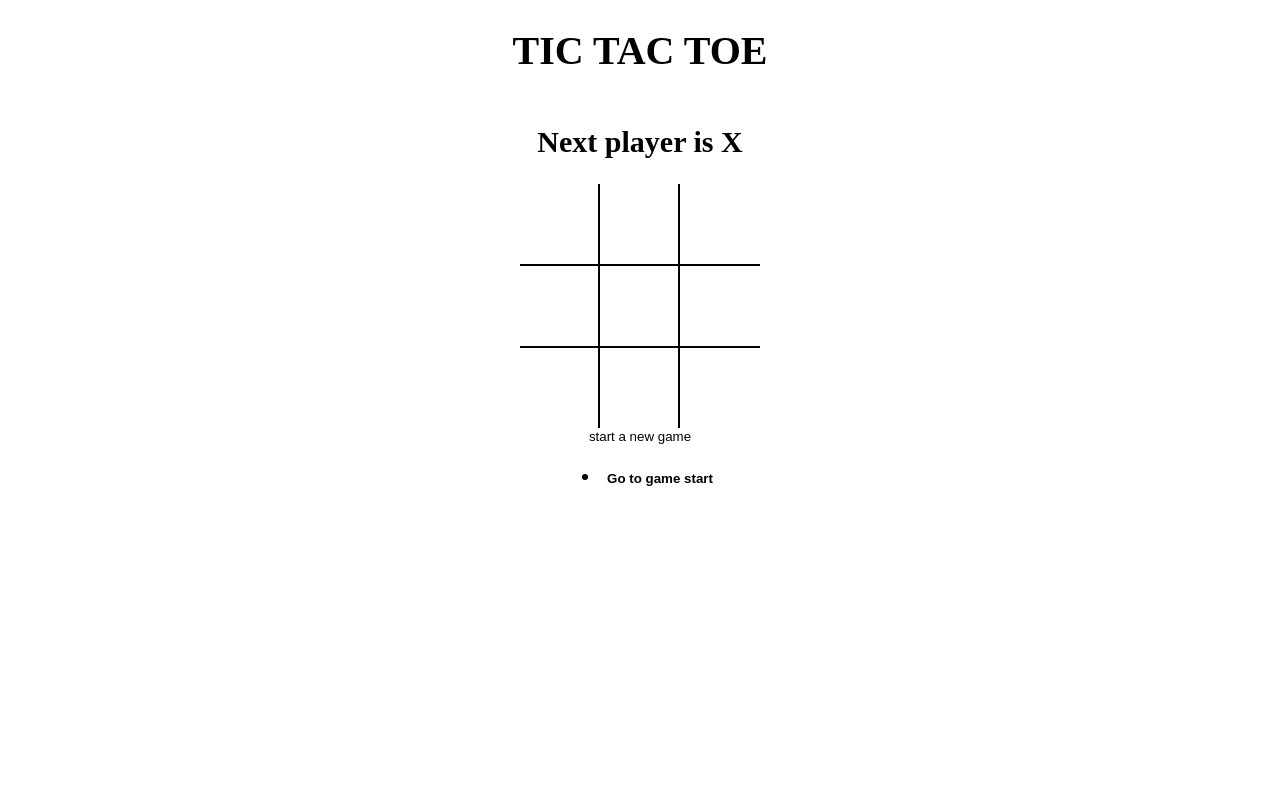
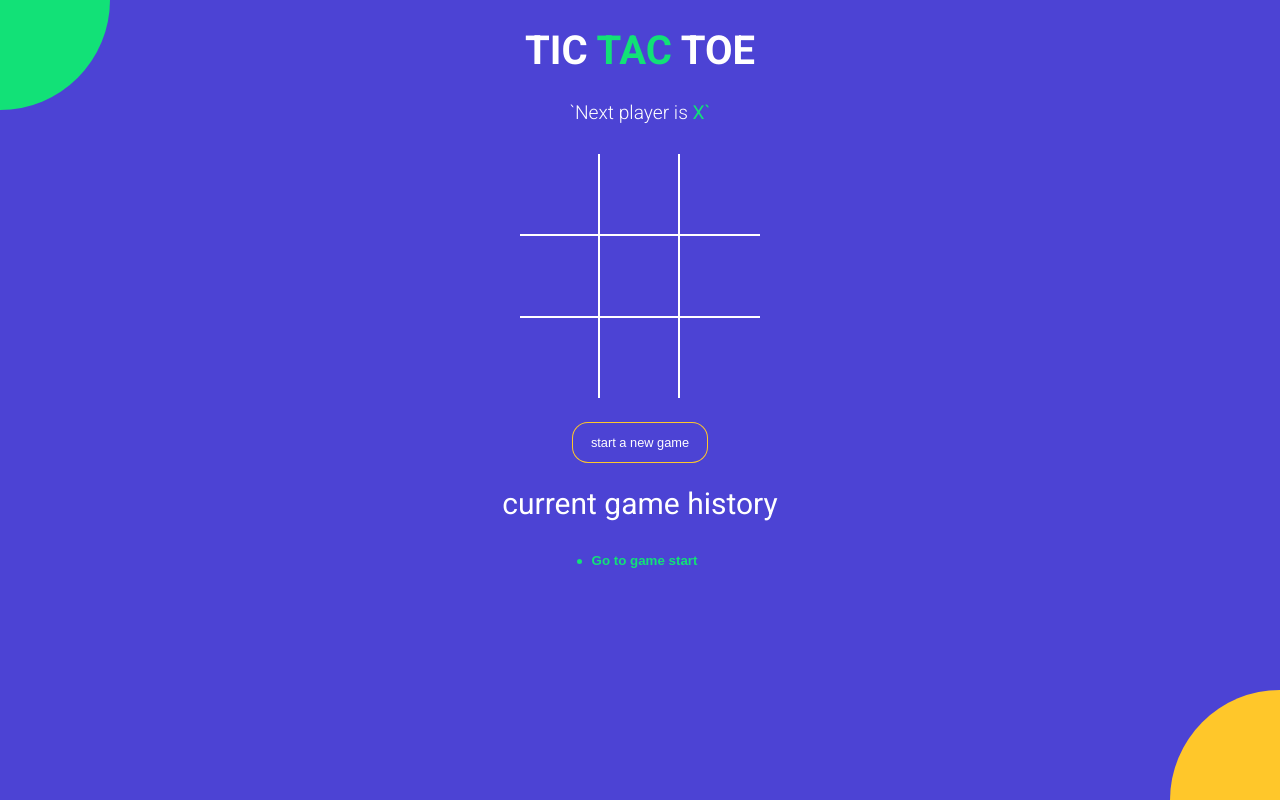
Before and after one commit to ektasep/tictactoe, a React (Vite) app: page / in a window 1280 px wide. Built offline with nearby package versions, Linux system fonts and the light colour scheme; the HTML template or start-up script is replaced by a standard one.

Commit message:
styling the entire app

```diff
--- a/index.html
+++ b/index.html
@@ -1,7 +1,14 @@
 <!DOCTYPE html>
 <html>
   <head>
-    <title>React Vite Micro App</title>
+    <meta charset="UTF-8" />
+    <meta name="viewport" content="width=device-width, initial-scale=1.0" />
+    <meta http-equiv="X-UA-Compatible" content="ie=edge" />
+    <link
+      href="https://fonts.googleapis.com/css?family=Roboto:300,400,700&display=swap"
+      rel="stylesheet"
+    />
+    <title>TIC TAC TOE</title>
   </head>
   <body>
     <div id="root"></div>
--- a/src/App.jsx
+++ b/src/App.jsx
@@ -42,18 +42,26 @@
   };
   return (
     <div className="app">
-      <h1>TIC TAC TOE</h1>
+      <h1>
+        TIC <span className="text-green"> TAC </span>TOE
+      </h1>
       <Statusmsg winner={winner} current={current} />
       <Board
         board={current.board}
         handleSquareClick={handleSquareClick}
         winningSquares={winningSquares}
       />
-      <button type="button" onClick={onnewgame}>
+      <button
+        type="button"
+        onClick={onnewgame}
+        className={` btn-reset ${winner ? 'active' : ' '}`}
+      >
         {' '}
         start a new game
       </button>
+      <h2 style={{ fontWeight: 'normal' }}>current game history</h2>
       <History history={history} moveTo={moveTo} currentMove={currentMove} />
+      <div className="bg-balls"></div>
     </div>
   );
 }
--- a/src/components/History.jsx
+++ b/src/components/History.jsx
@@ -2,15 +2,13 @@
 
 function History({ history, moveTo, currentMove }) {
   return (
-    <div>
-      <ul>
+    <div className="history-wrapper">
+      <ul className="history">
         {history.map((_, move) => {
           return (
             <li key={move}>
               <button
-                style={{
-                  fontWeight: move === currentMove ? 'bold' : 'normal',
-                }}
+                className={` btn-move ${move === currentMove ? 'active' : ' '}`}
                 type="button"
                 onClick={() => {
                   moveTo(move);
--- a/src/components/Square.jsx
+++ b/src/components/Square.jsx
@@ -4,9 +4,10 @@
   return (
     <button
       type="button"
-      className="square"
       onClick={onClick}
-      style={{ fontWeight: isWinningSquare ? 'bold' : 'normal' }}
+      className={`square ${isWinningSquare ? 'winning' : ' '} ${
+        value === 'X' ? 'text-green' : 'text-orange'
+      }`}
     >
       {value}
     </button>
--- a/src/components/Statusmsg.jsx
+++ b/src/components/Statusmsg.jsx
@@ -4,13 +4,30 @@
   const noMovesLeft = current.board.every(el => el !== null);
 
   return (
-    <h2>
-      {winner && `Wineer is  ${winner}`}
-      {!winner &&
-        !noMovesLeft &&
-        `Next player is ${current.isXNext ? 'X' : 'O'}`}
-      {!winner && noMovesLeft && 'X and O tied'}
-    </h2>
+    <div className="status-message">
+      {winner && (
+        <>
+          Winner is{' '}
+          <span className={winner === 'X' ? 'text-green' : 'text-orange'}>
+            {winner}{' '}
+          </span>
+        </>
+      )}
+      {!winner && !noMovesLeft && (
+        <>
+          `Next player is{' '}
+          <span className={current.isXNext ? 'text-green' : 'text-orange'}>
+            {current.isXNext ? 'X' : 'O'}`
+          </span>
+        </>
+      )}
+      {!winner && noMovesLeft && (
+        <>
+          <span className="text-green">X</span> and{' '}
+          <span className="text-orange">O</span> tied
+        </>
+      )}
+    </div>
   );
 }
 
--- a/src/styles/root.scss
+++ b/src/styles/root.scss
@@ -41,3 +41,175 @@
     }
   }
 }
+$green: #12e177;
+$orange: #ffc72a;
+$blue: #4c43d4;
+
+body {
+  font-family: 'Roboto', sans-serif;
+  background-color: $blue;
+  color: #fff;
+  padding: 0;
+  margin: 0;
+}
+
+button {
+  background: none;
+  border: none;
+  outline: none;
+  &:hover {
+    cursor: pointer;
+  }
+}
+
+.app {
+  font-size: 20px;
+  display: flex;
+  flex-direction: column;
+  align-items: center;
+}
+
+.text-green {
+  color: $green;
+}
+
+.text-orange {
+  color: $orange;
+}
+
+.history-wrapper {
+  width: 300px;
+  text-align: center;
+  margin-bottom: 20px;
+  .history {
+    display: inline-block;
+    padding: 0;
+    margin: 0;
+    li {
+      list-style: none;
+      text-align: left;
+      &:before {
+        content: '';
+        border-radius: 50%;
+        display: inline-block;
+        height: 5px;
+        width: 5px;
+        background-color: $green;
+        margin-right: 4px;
+        margin-bottom: 1px;
+      }
+
+      .btn-move {
+        color: #fff;
+        &.active {
+          font-weight: bold;
+          color: $green;
+        }
+      }
+    }
+  }
+}
+
+.status-message {
+  margin-bottom: 30px;
+  font-size: 1.2rem;
+  font-weight: lighter;
+  span {
+    font-weight: normal;
+  }
+}
+
+.btn-reset {
+  font-size: 0.8rem;
+  color: #fff;
+  border-radius: 15px;
+  padding: 12px 18px;
+  margin-top: 25px;
+  transition: all 0.2s;
+  background-color: $blue;
+  box-shadow: 0px 0px 0px 1px $orange;
+  &.active {
+    background-color: $orange;
+    box-shadow: none;
+  }
+}
+
+.board {
+  .board-row {
+    display: flex;
+    flex-direction: row;
+    border-bottom: 2px solid #fff;
+    &:last-child {
+      border-bottom: none;
+    }
+    .square {
+      width: 80px;
+      height: 80px;
+      border-right: 2px solid #fff;
+      font-size: 2.5rem;
+      padding: 0;
+      overflow: hidden;
+      transition: all 0.2s;
+      &:last-child {
+        border-right: none;
+      }
+      &.winning {
+        animation: scaleText 1.4s infinite;
+        @keyframes scaleText {
+          0% {
+            transform: 2.5rem;
+          }
+          50% {
+            font-size: 3.5rem;
+          }
+          100% {
+            font-size: 2.5rem;
+          }
+        }
+      }
+    }
+  }
+}
+
+.bg-balls {
+  position: fixed;
+  top: 0;
+  left: 0;
+  right: 0;
+  bottom: 0;
+  min-width: 100%;
+  z-index: -1;
+
+  &:before,
+  &:after {
+    content: '';
+    position: absolute;
+    width: 150px;
+    height: 150px;
+    border-radius: 50%;
+  }
+
+  &:before {
+    background-color: $orange;
+    right: -75px;
+    bottom: -75px;
+    @media screen and (min-width: 476px) {
+      width: 220px;
+      height: 220px;
+      right: -110px;
+      bottom: -110px;
+    }
+  }
+
+  &:after {
+    background-color: $green;
+    top: -75px;
+    left: -75px;
+    @media screen and (min-width: 476px) {
+      width: 220px;
+      height: 220px;
+      top: -110px;
+      left: -110px;
+    }
+  }
+}
```
